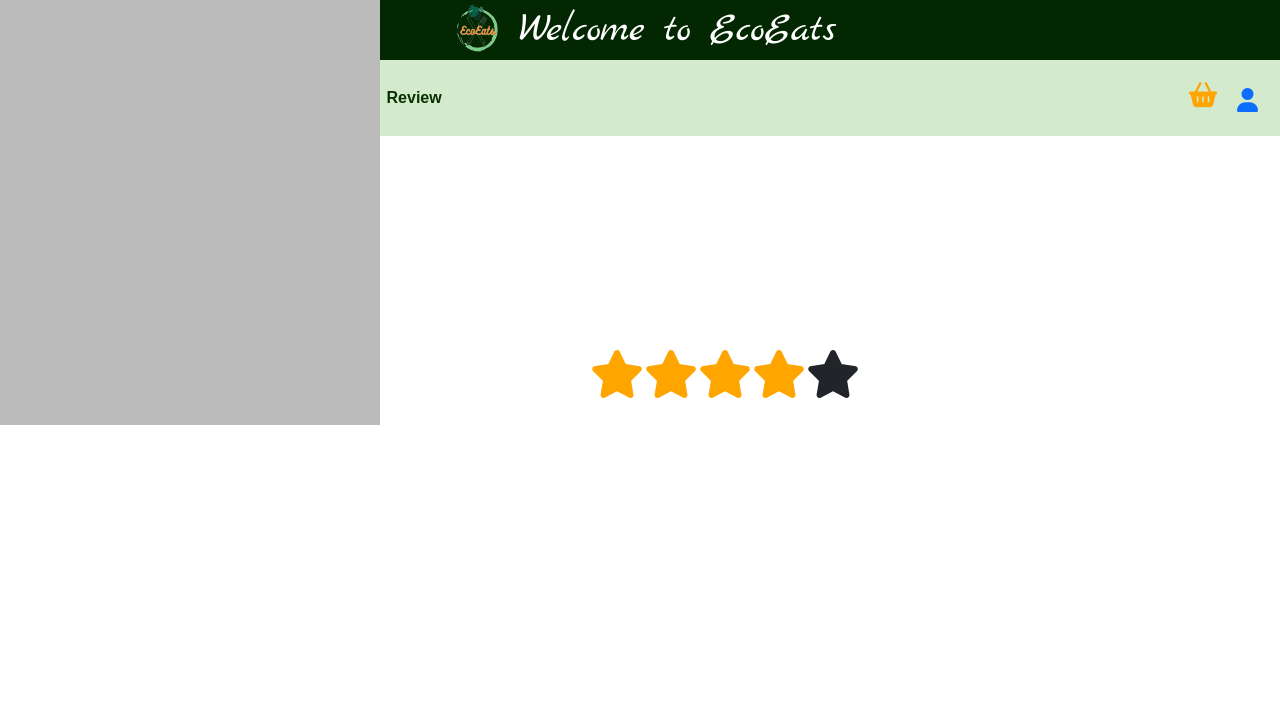
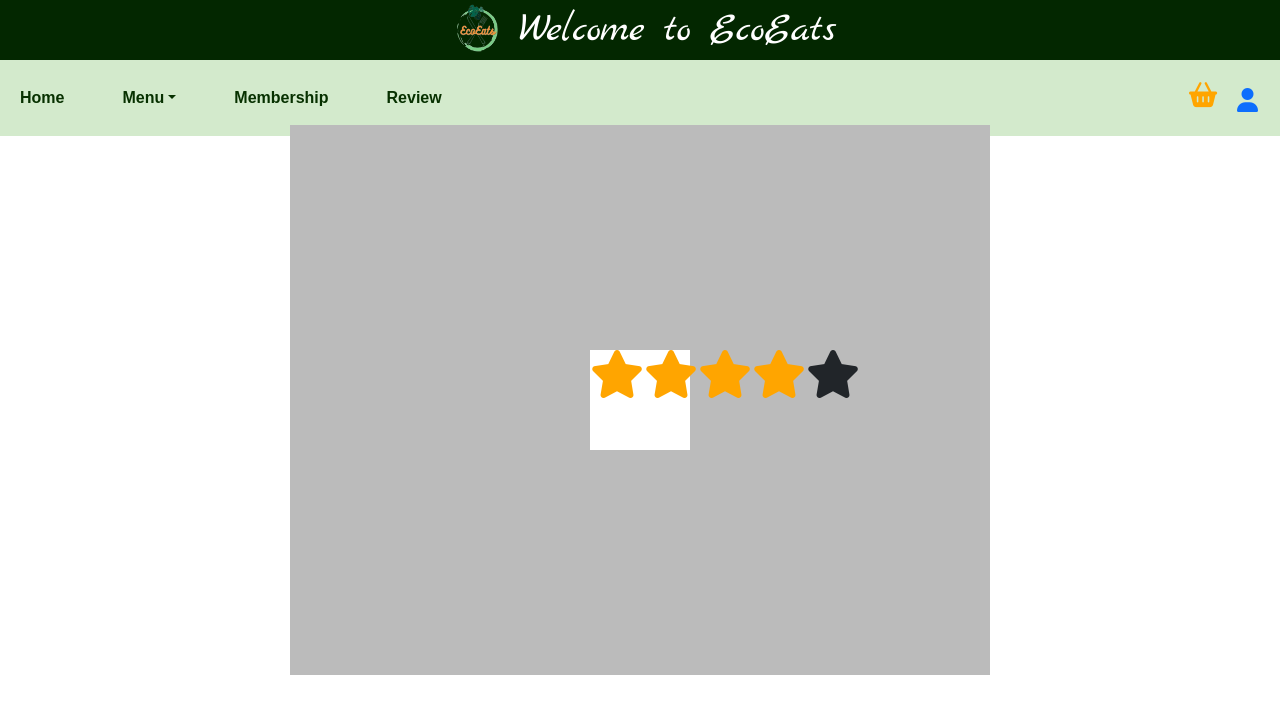
Before and after one commit to Jyosh05/EcoEats, a Flask app: page /reviews in a window 1280 px wide. Shown: the top 714 px of the page. Run offline with Flask 3, Linux system fonts and the light colour scheme; some libraries are stand-ins or nearby versions; some web fonts are replaced.

Commit message:
.container{ width: 700px; height: 550px; top: 50%; left: 50%; position: absolute; transform: translate(-50%, -50%); background: #bbbbbb }

```diff
--- a/Static/css/reviews.css
+++ b/Static/css/reviews.css
@@ -1,8 +1,8 @@
 .container{
 width: 700px;
 height: 550px;
-bottom: 100px;
-left: 30px;
+top: 50%;
+left: 50%;
 position: absolute;
 transform: translate(-50%, -50%);
 background: #bbbbbb
```
